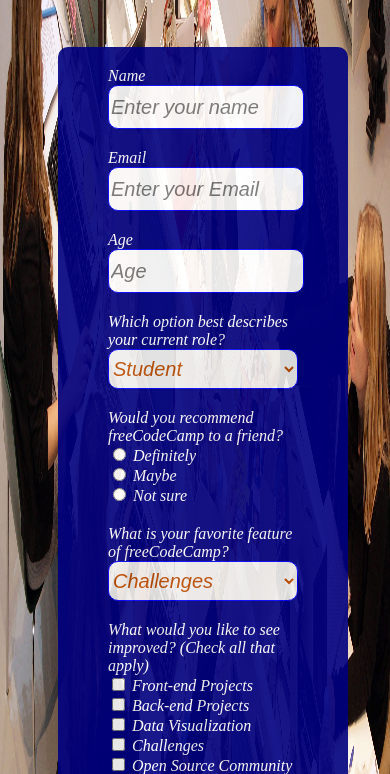
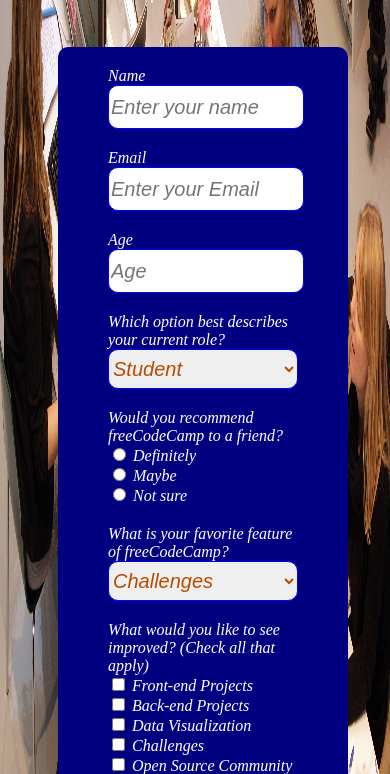
Before and after one commit to shoptsc/shoptsc.github.io-web, a plain HTML site: page survey_form.html in a window 390 px wide. Shown: the part 184-958 px from the top of the page. Drawn offline with Linux system fonts and the light colour scheme.

Commit message:
Update survey_form.css

```diff
--- a/css/survey_form.css
+++ b/css/survey_form.css
@@ -4,7 +4,7 @@
     width:100%;
     height:100%;
     background-size: 100% 100%;
-    opacity:0.9;
+    opacity:1.0;
     color: white;
     font-size:30px;
     font-style: italic;
@@ -58,7 +58,7 @@
      width:100%;
     height:100%;
     background-size: 100% 100%;
-    opacity:0.9;
+    opacity:1.0;
     color: white;
     font-size:16px;
     font-style: italic;
@@ -113,7 +113,7 @@
      width:100%;
     height:100%;
     background-size: 100% 100%;
-    opacity:0.9;
+    opacity:1.0;
     color: white;
     font-size:16px;
     font-style: italic;
@@ -139,7 +139,7 @@
      width:100%;
     height:100%;
     background-size: 100% 100%;
-    opacity:0.9;
+    opacity:1.0;
     color: white;
     font-size:16px;
     font-style: italic;
```
